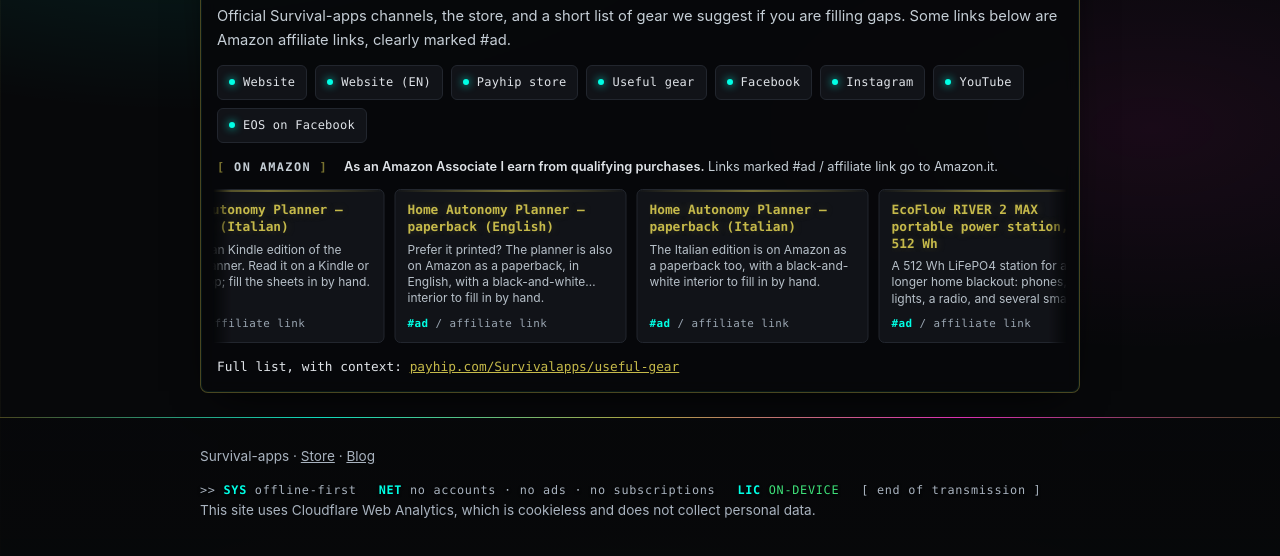
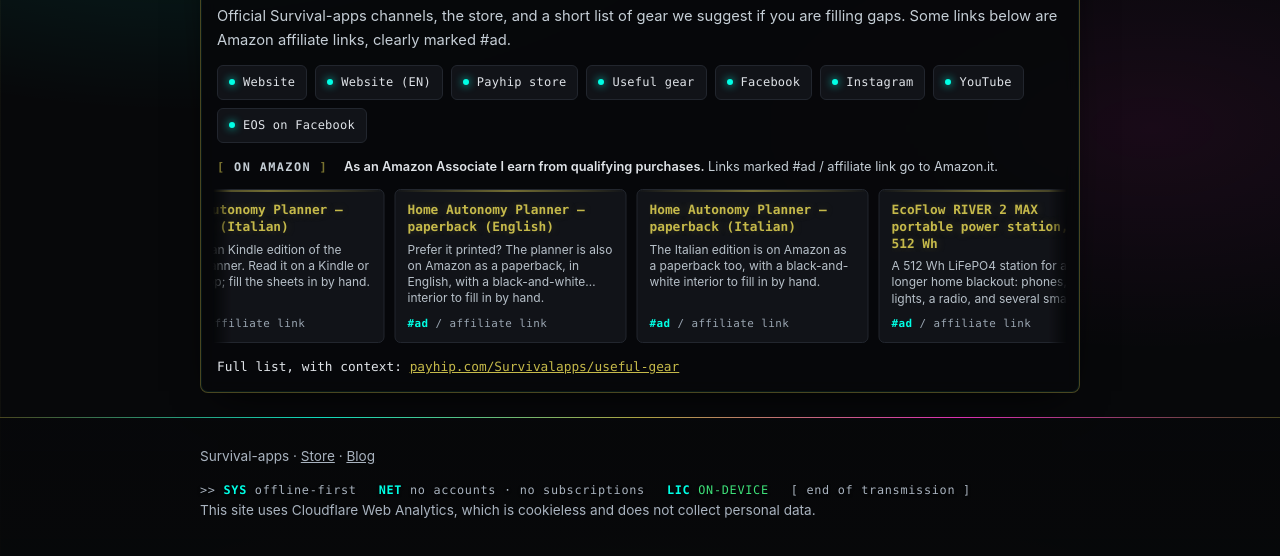
Before and after one commit to Survival-apps/survival-apps.github.io, a plain HTML site: page index.html in a window 1280 px wide. Shown: the part 912-1468 px from the top of the page. Drawn offline with Linux system fonts and the light colour scheme.

Commit message:
Remove the no-ads claim from the homepage footer HUD
The site footer no longer states "no ads". The rest of that line is unchanged.

Trautok (Techo, team Grok)

```diff
--- a/index.html
+++ b/index.html
@@ -410,7 +410,7 @@
   <div class="wrap">Survival-apps · <a href="https://payhip.com/Survivalapps" target="_blank" rel="noopener">Store</a> · <a href="https://survival-apps.com/en/" target="_blank" rel="noopener">Blog</a>
     <div class="hud" aria-hidden="true">
       <span>&gt;&gt; <b>SYS</b> offline-first</span>
-      <span><b>NET</b> no accounts · no ads · no subscriptions</span>
+      <span><b>NET</b> no accounts · no subscriptions</span>
       <span><b>LIC</b> <span class="ok">ON-DEVICE</span></span>
       <span>[ end of transmission ] <span class="cursor"></span></span>
     </div>
```
